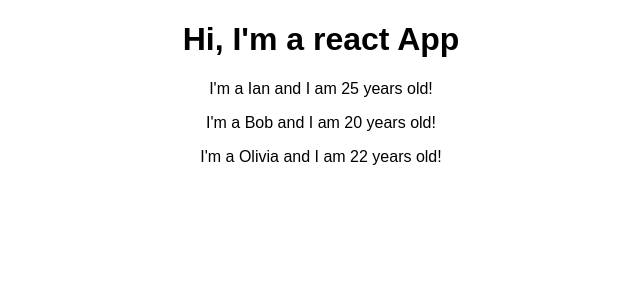
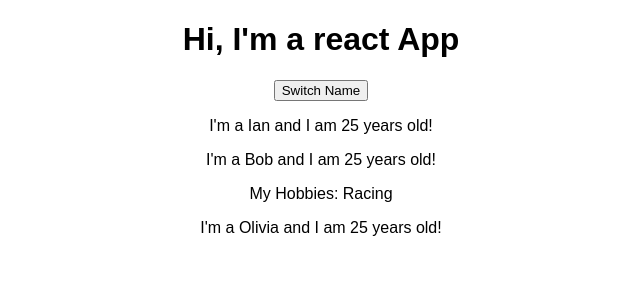
Before and after one commit to imatthews009/reactPractice, a React (Create React App) app: page / in a window 1280 px wide. Shown: the top 300 px of the page, without its empty margins (319-959 px from the left). Built offline with nearby package versions, Linux system fonts and the light colour scheme.

Commit message:
added state object in component class, update Person props

```diff
--- a/src/App.js
+++ b/src/App.js
@@ -4,13 +4,22 @@
 import Person from './Person/Person.js';
 
 class App extends Component {
+  // state only available when extending components. Not in fucntion components
+  state = {
+    persons: [
+      {name: 'Ian', age: 25},
+      {name: 'Bob', age: 20},
+      {name: 'Olivia', age: 22},
+    ]
+  }
   render() {
     return (
       <div className="App">
         <h1>Hi, I'm a react App</h1>
-        <Person name="Ian" age="25"/>
-        <Person name="Bob" age="20">My Hobbies: Racing</Person>
-        <Person name="Olivia" age="22"/>
+        <button>Switch Name</button>
+        <Person name={this.state.persons[0].name} age={this.state.persons[0].age}/>
+        <Person name={this.state.persons[1].name} age={this.state.persons[0].age}>My Hobbies: Racing</Person>
+        <Person name={this.state.persons[2].name} age={this.state.persons[0].age}/>
       </div>
       // code above is processed like the code below
       // React.createElement('div', {className: 'App'}, React.createElement('h1', null, 'Does this work?'))
--- a/src/Person/Person.js
+++ b/src/Person/Person.js
@@ -2,7 +2,13 @@
 
 // props pull the attributes assigned in the App.js code
 const person = (props) => {
-  return <p>I'm a {props.name} and I am {props.age} years old!</p>
+  return (
+    <div>
+      <p>I'm a {props.name} and I am {props.age} years old!</p>
+      <p>{props.children}</p>
+      {/* children includes any elements between opening and closing tag of component */}
+    </div>
+)
 };
 
 export default person;
```
